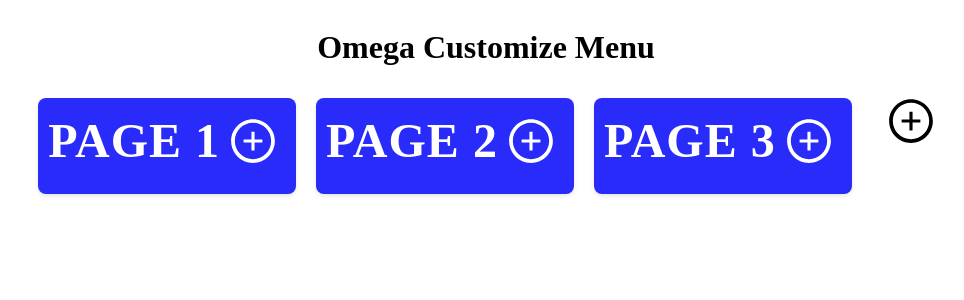
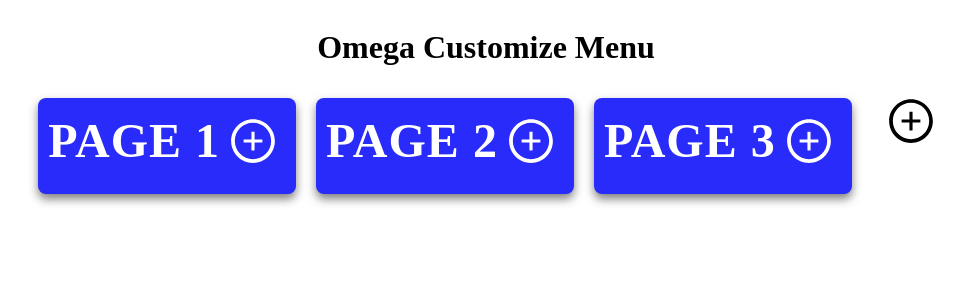
Before and after one commit to rbenci/omega-customize-menu, a React (Create React App) app: page / in a window 1280 px wide. Shown: the top 300 px of the page, without its empty margins (162-1126 px from the left). Built offline with nearby package versions, Linux system fonts and the light colour scheme.

Commit message:
style refactor

```diff
--- a/src/components/PageBox.js
+++ b/src/components/PageBox.js
@@ -1,7 +1,7 @@
-import '../styles/PageBox.css';
 import React, { useState } from 'react';
 import { AddPageButton } from './AddPageButton';
 import { levelColors } from '../styles/levelColors';
+import '../styles/PageBox.css'
 
 export const PageBox = ({ name, id, level, handleDelete }) => {
 	const [subPages, setSubPages] = useState([]);
@@ -12,85 +12,64 @@ export const PageBox = ({ name, id, level, handleDelete }) => {
 		setSubPages(updatedPages);
 	};
 
-	return (
-		<div
-			id={id}
-			style={{
+	const pageBoxStyle = {
 		margin: level === 0 ? '10px' : 0,
 		width: 'auto',
 		minWidth: level > 0 ? '90%' : '100px',
 		alignSelf: level > 0 ? 'flex-end' : 'flex-start',
 		backgroundColor: levelColors[level] ?? 'white',
-				boxShadow: '0 2px 4px rgba(0,0,0,0.1)',
+		boxShadow: '0 5px 10px rgba(0, 0, 0, 0.5)',
 		borderRadius: '8px',
 		marginBottom: '10px',
 		marginLeft: level > 0 ? '20px' : '10px',
 		color: level >= 4 ? 'black' : 'white',
 		position: 'relative',
-			}}
-			onMouseEnter={() => setShowDeleteIcon(true)}
-			onMouseLeave={() => setShowDeleteIcon(false)}
-			className="pageBoxContainer"
-		>
-			<div
-				style={{
+	};
+
+	const pageNameStyle = {
 		padding: '10px',
-					fontSize: `${3 - level / 2}rem`,
+		fontSize: `${3 - level / 3}rem`,
 		fontWeight: 'bold',
 		marginBottom: '10px',
 		alignSelf: level === 0 ? 'center' : 'flex-start',
 		textTransform: 'uppercase',
 		letterSpacing: '1px',
-
 		whiteSpace: 'nowrap',
 		overflow: 'hidden',
-					textOverflow: 'ellipsis', // add this to shorten long names with an ellipsis,
+		textOverflow: 'ellipsis',
 		display: 'flex',
 		flexDirection: 'row',
 		alignItems: 'center',
-					justifyContent: 'space-around',
-				}}
+		justifyContent: 'space-between',
+	};
+
+	return (
+		<div
+			id={id}
+			style={pageBoxStyle}
+			onMouseEnter={() => setShowDeleteIcon(true)}
+			onMouseLeave={() => setShowDeleteIcon(false)}
 		>
-				{name}
+			<div style={pageNameStyle}>
+				<span>{name}</span>
 				{showDeleteIcon && (
-					<div
-						style={{
-							position: 'absolute',
-							top: '-20px',
-							right: '-20px',
-							cursor: 'pointer',
-							backgroundColor: 'red',
-							width: '40px',
-							height: '40px',
-							color: 'white',
-							fontSize: '20px',
-							borderRadius: '20px',
-							display: 'flex',
-							alignItems: 'center',
-							justifyContent: 'center',
-						}}
-						onClick={() => handleDelete(name)}
-					>
+					<div className={'deleteIcon'} onClick={() => handleDelete(name)}>
 						X
 					</div>
 				)}
 				<AddPageButton
-					onAddPage={(newSubPage) => {
-						setSubPages([...subPages, newSubPage]);
-					}}
+					onAddPage={(newSubPage) => setSubPages([...subPages, newSubPage])}
 				/>
 			</div>
-			{subPages.map((page, index) => {
-				return (
+			{subPages.map((page, index) => (
 				<PageBox
 					level={level + 1}
 					name={page}
-						id={page.id}
-						key={`${page}-${index}`}
+					id={`${id}-${index}`}
+					key={`${id}-${index}`}
 					handleDelete={handleDeleteSubpage}
 				/>
-				);
-			})}
+			))}
 		</div>
 	);
 };
--- a/src/styles/PageBox.css
+++ b/src/styles/PageBox.css
@@ -2,10 +2,25 @@
 	display: flex;
 	align-items: center;
 	width: auto;
-    position: relative;
-    align-self: flex-start;
-    box-sizing: border-box;
+	position: relative;
+	align-self: flex-start;
+	box-sizing: border-box;
 	flex-direction: column;
 	border-radius: 10px;
+}
 
+.deleteIcon {
+	position: absolute;
+	top: -20px;
+	right: -20px;
+	cursor: pointer;
+	background-color: red;
+	width: 40px;
+	height: 40px;
+	color: white;
+	font-size: 20px;
+	border-radius: 20px;
+	display: flex;
+	align-items: center;
+	justify-content: center;
 }
```
Lines whose indentation alone changed are shown as unchanged.
